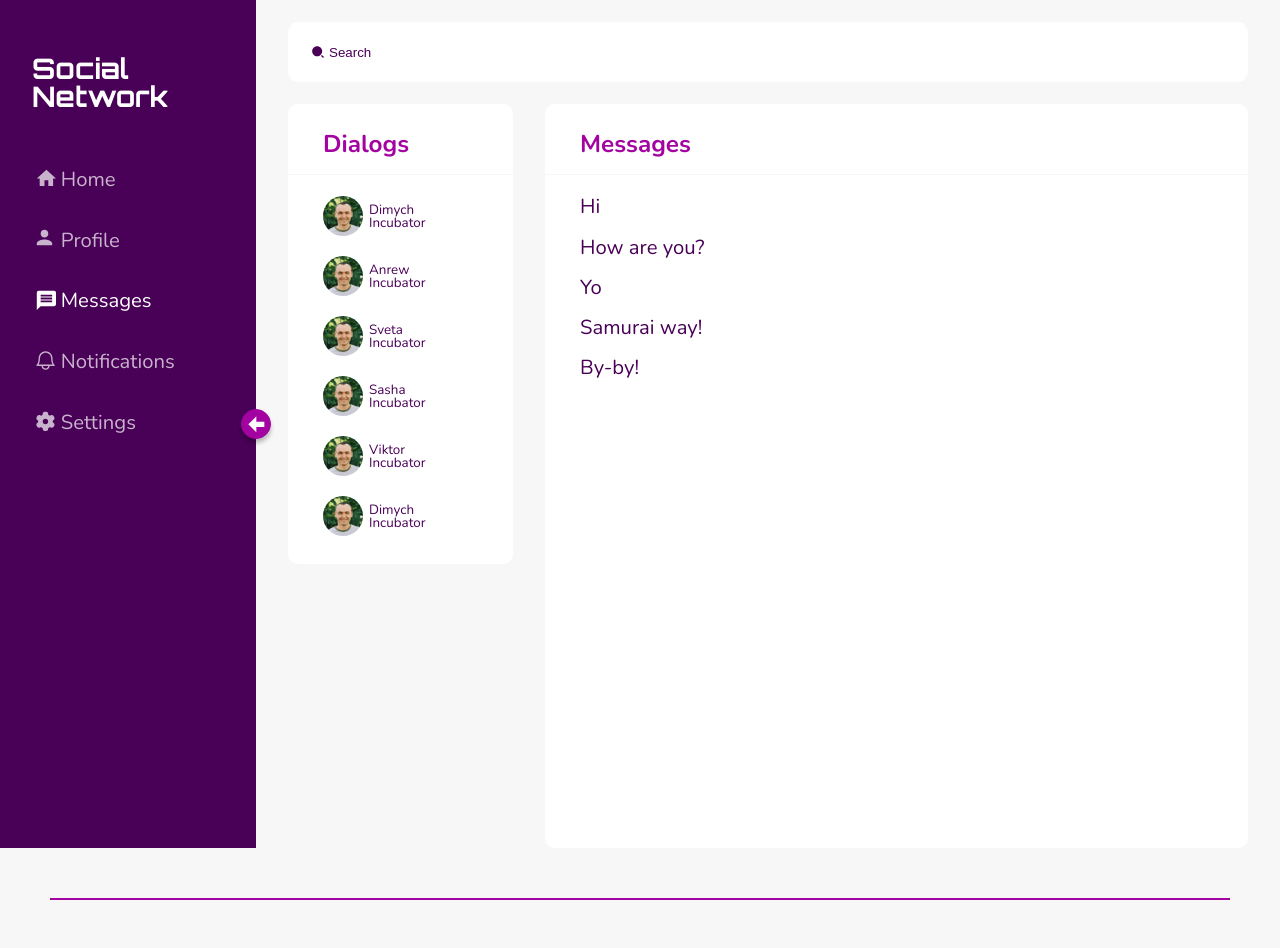
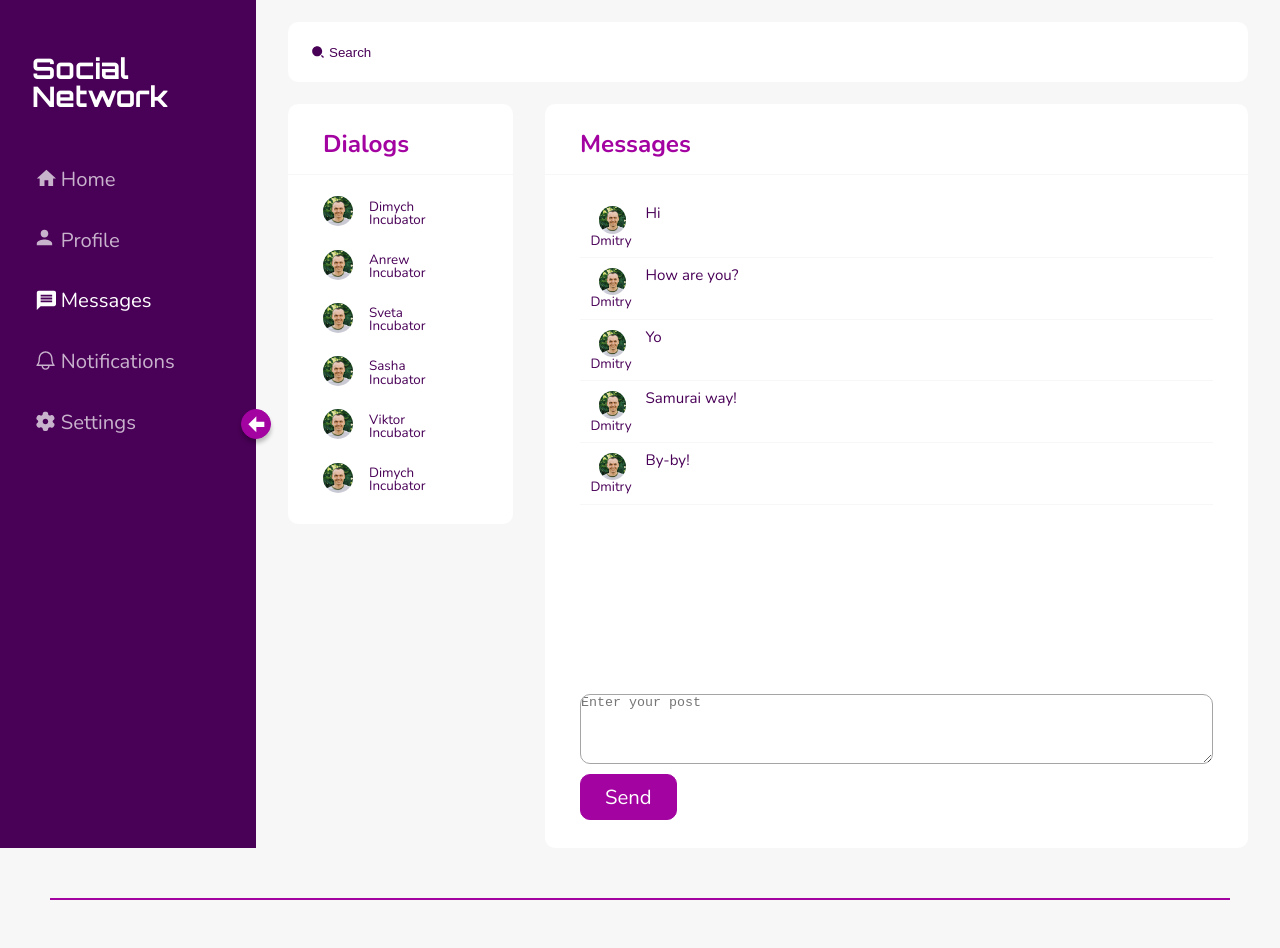
Before and after one commit to proffery/samurai-way, a React (Create React App) app: page /messages in a window 1280 px wide. Shown: the top 948 px of the page. Built offline with nearby package versions, Linux system fonts and the light colour scheme.

Commit message:
AddMsgForm

```diff
--- a/src/components/blocks/friendsBlock/friend/Friend.tsx
+++ b/src/components/blocks/friendsBlock/friend/Friend.tsx
@@ -3,7 +3,6 @@ import { DialogStateType, FriendStateType } from "../../../../redux/state"
 import avatarImg from "../../../../assets/images/Author.webp"
 import { theme } from "../../../../styles/Theme.styled"
 import { font } from "../../../../styles/Font"
-import { FlexWrapper } from "../../../micro/FlexWrapper"
 import { NavLink } from "react-router-dom"
 
 type FriendPropsType = {
@@ -11,18 +10,20 @@ type FriendPropsType = {
 }
 
 export const Friend: React.FC<FriendPropsType> = (props) => {
-    return(
-        <StyledFriend to={"/messages/" + props.friendData.id}>
-            <Avatar src={avatarImg}/>
-            <FlexWrapper direction="column">
+    return (
+        <StyledFriend >
+            <NavLink to={"/profile/" + props.friendData.id}>
+                <Avatar src={avatarImg} />
+            </NavLink>
+            <NavLink to={"/messages/" + props.friendData.id}>
                 <Name>{props.friendData.name}</Name>
                 <Name>{props.friendData.second_name}</Name>
-            </FlexWrapper>
+            </NavLink>
         </StyledFriend>
     )
 }
 
-const StyledFriend = styled(NavLink)`
+const StyledFriend = styled.div`
     display: flex;
     align-items: center;
     flex-wrap: wrap;
@@ -39,6 +40,6 @@ const Avatar = styled.img`
 const Name = styled.span`
     display: flex;
     width: 60%;
-    ${font({weight: 400, Fmin: 10, Fmax: 14})}
+    ${font({ weight: 400, Fmin: 10, Fmax: 14 })}
     color: ${theme.color.text.primary_dark};
 `
--- a/src/components/blocks/messagesBlock/MessagesBlock.tsx
+++ b/src/components/blocks/messagesBlock/MessagesBlock.tsx
@@ -3,6 +3,10 @@ import { BlockHeader } from "../BlockHeader.styled"
 import { BlockSection } from "../BlockSection.styled"
 import { MessageStateType } from "../../../redux/state"
 import { Message } from "./message/Message"
+import styled from "styled-components"
+import { FlexWrapper } from "../../micro/FlexWrapper"
+import { Button } from "../../micro/button/Button"
+import { Field } from "../../micro/field/Field.styled"
 
 type MessagesBlockPropsType = {
     className?: string
@@ -10,13 +14,44 @@ type MessagesBlockPropsType = {
 }
 
 export const MessagesBlock: React.FC<MessagesBlockPropsType> = (props) => {
+
+    const AddMessageHandler = () => {
+        alert('SendMessage')
+    }
+
     return (
         <BlockSection id="messages" className={props.className}>
             <BlockHeader>Messages</BlockHeader>
             <MessagesList messagesData={props.messagesData}/>
+            <Form>
+                <Field
+                    as={"textarea"}
+                    aria-label="enter your post"
+                    placeholder="Enter your post"
+                    bordered={'true'}
+                />
+                <FlexWrapper>
+                    <Button
+                        type={'submit'}
+                        button_style={'primary'}
+                        onClick={AddMessageHandler}
+                        name={'Send'}
+                    />
+                </FlexWrapper>
+            </Form>
         </BlockSection>
     )
 }
+
+const Form = styled.form`
+    display: flex;
+    flex-direction: column;
+    justify-self: end;
+    gap: 10px;
+    textarea {
+        min-height: 70px;
+    }
+`
 
 type MessagesListPropsType = {
     messagesData: MessageStateType[]
@@ -24,9 +59,14 @@ type MessagesListPropsType = {
 
 const MessagesList: React.FC<MessagesListPropsType> = (props) => {
     return (
-        <>
+        <StyledMessagesList>
             {props.messagesData.map(message =>
             <Message key={message.id} messageData={message} />)}
-        </>
+        </StyledMessagesList>
     )
 }
+
+const StyledMessagesList = styled.div`
+    height: 100%;
+    gap: 20px;
+`
--- a/src/components/blocks/messagesBlock/message/Message.tsx
+++ b/src/components/blocks/messagesBlock/message/Message.tsx
@@ -1,4 +1,9 @@
+import styled from "styled-components"
 import { MessageStateType } from "../../../../redux/state"
+import { theme } from "../../../../styles/Theme.styled"
+import { font } from "../../../../styles/Font"
+import avatarImg from '../../../../assets/images/Author.webp'
+import { FlexWrapper } from "../../../micro/FlexWrapper"
 
 type MessagePropsType = {
     messageData: MessageStateType
@@ -6,6 +11,37 @@ type MessagePropsType = {
 
 export const Message: React.FC<MessagePropsType> = (props) => {
     return (
-        <div>{props.messageData.message}</div>
+        <StyledMessage>
+            <FlexWrapper direction="column" align="center">
+                <Avatar src={avatarImg} />
+                <AuthorName>Dmitry&nbsp;</AuthorName>
+            </FlexWrapper>
+            <MessageText>{props.messageData.message}</MessageText>
+        </StyledMessage>
     )
 }
+
+const StyledMessage = styled.div`
+    display: flex;
+    gap: 10px;
+    padding: 10px;
+    ${font({weight: 300, Fmin: 10, Fmax: 16})}
+    border-bottom: 1px solid;
+    border-color: ${theme.color.background.primary};
+`
+
+const Avatar = styled.img`
+   border-radius: 50%;
+   width: 60%;
+   max-width: 50px;
+`
+
+const MessageText = styled.div`
+    display: flex;
+    width: 100%;
+`
+
+const AuthorName = styled.span`
+    ${font({weight: 400, Fmin: 10, Fmax: 14})}
+    color: ${theme.color.text.primary_dark};
+`
--- a/src/components/blocks/postsBlock/PostsBlock.tsx
+++ b/src/components/blocks/postsBlock/PostsBlock.tsx
@@ -1,6 +1,5 @@
 import React from "react"
 import styled from "styled-components"
-import { theme } from "../../../styles/Theme.styled"
 import { Button } from "../../micro/button/Button"
 import { Field } from "../../micro/field/Field.styled"
 import { FlexWrapper } from "../../micro/FlexWrapper"
@@ -16,12 +15,12 @@ type PostsBlockPropsType = {
 
 export const PostsBlock: React.FC<PostsBlockPropsType> = (props) => {
 
-    const sendButtonHandler = () => {
+    const AddPostHandler = () => {
         alert('SendPost')
     }
 
     return (
-        <PostsBlockSection id="posts" className={props.className}>
+        <BlockSection id="posts" className={props.className}>
             <BlockHeader>Posts</BlockHeader>
             <Form>
                 <Field
@@ -34,19 +33,15 @@ export const PostsBlock: React.FC<PostsBlockPropsType> = (props) => {
                     <Button
                         type={'submit'}
                         button_style={'primary'}
-                        onClick={sendButtonHandler}
+                        onClick={AddPostHandler}
                         name={'Send'}
                     />
                 </FlexWrapper>
             </Form>
             <PostsList postsData={props.postsData} />
-        </PostsBlockSection>
+        </BlockSection>
     )
 }
-
-const PostsBlockSection = styled(BlockSection)`
-
-`
 
 const Form = styled.form`
     display: flex;
@@ -63,7 +58,7 @@ type PostsListPropsType = {
 const PostsList: React.FC<PostsListPropsType> = (props) => {
     return (
         <>
-            {props.postsData.map(post => <Post key={post.id} postData={post}/>)}
+            {props.postsData.map(post => <Post key={post.id} postData={post} />)}
         </>
     )
 }
--- a/src/components/blocks/postsBlock/post/Post.tsx
+++ b/src/components/blocks/postsBlock/post/Post.tsx
@@ -4,7 +4,7 @@ import { theme } from "../../../../styles/Theme.styled"
 import { Button } from "../../../micro/button/Button"
 import { FlexWrapper } from "../../../micro/FlexWrapper"
 import { font } from "../../../../styles/Font"
-import Avatar from '../../../../assets/images/Author.webp'
+import avatarImg from '../../../../assets/images/Author.webp'
 import { Icon } from "../../../micro/icon/Icon"
 
 type PostPropsType = {
@@ -25,7 +25,7 @@ export const Post: React.FC<PostPropsType> = (props) => {
         <StyledPost>
             <Author>
                 <AuthorInfo>
-                    <AuthorAvatar src={Avatar}/>
+                    <AuthorAvatar src={avatarImg}/>
                     <FlexWrapper direction="column">
                         <AuthorName>Dmitry Shamko</AuthorName>
                         <PostDate>15mins ago</PostDate>
@@ -42,11 +42,17 @@ export const Post: React.FC<PostPropsType> = (props) => {
             </Message>
             <PostActivites>
                 <FlexWrapper align="center">
-                    <Button onClick={likesButtonOnClickHandler} name={<Icon iconId="likes" viewBox="0 0 28 28" width="100%" height="100%" />} button_style="link" />
+                    <Button onClick={likesButtonOnClickHandler}
+                        name={<Icon iconId="likes" viewBox="0 0 28 28" width="100%" height="100%" />}
+                        button_style="link"
+                    />
                     <AuthorName>{props.postData.likeCount}</AuthorName>
                 </FlexWrapper>
                 <FlexWrapper align="center">
-                    <Button onClick={commentsButtonOnClickHandler} name={<Icon iconId="comments" viewBox="0 0 28 28" width="100%" height="100%" />} button_style="link" />
+                    <Button onClick={commentsButtonOnClickHandler}
+                        name={<Icon iconId="comments" viewBox="0 0 28 28" width="100%" height="100%" />}
+                        button_style="link"
+                    />
                     <AuthorName>{props.postData.commentsCount}</AuthorName>
                 </FlexWrapper>
             </PostActivites>
@@ -81,7 +87,7 @@ const AuthorInfo = styled.div`
 const AuthorAvatar = styled.img`
    border-radius: 50%;
    width: 20%;
-   max-width: 80px;
+   max-width: 60px;
 `
 
 const AuthorName = styled.span`
@@ -97,8 +103,6 @@ const MoreButton = styled(Button)`
     ${font({weight: 800, Fmin: 10, Fmax: 16})}
     align-self: flex-start;
 `
-
-
 
 const Picture = styled.div`
     display: flex;
```
